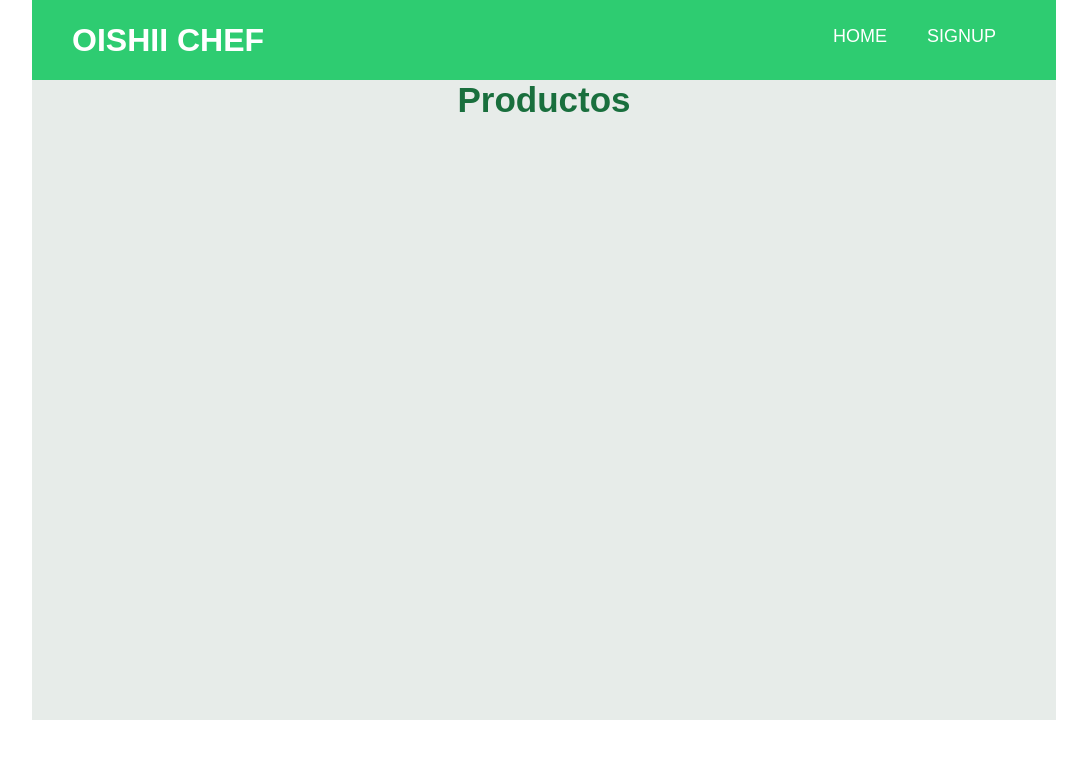
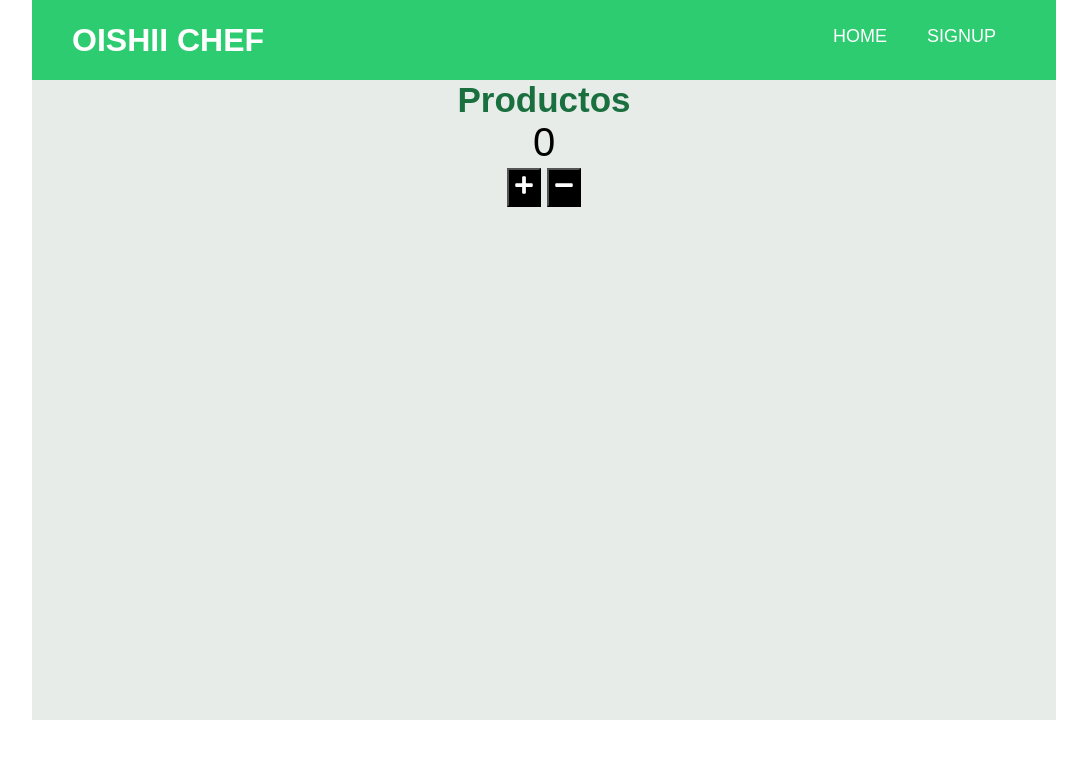
Before and after one commit to Martin-J-Larre/-React-CoderHouse-Oishii-Chef-Larre-version-2, a React (Create React App) app in the folder oshii-chef-v-2/: page / in a window 1280 px wide. Shown: the top 758 px of the page, without its empty margins (96-1183 px from the left). Built offline with nearby package versions, Linux system fonts and the light colour scheme; the HTML template or start-up script is replaced by a standard one.

Commit message:
Entrega clase 5-ItemCount

```diff
--- a/oshii-chef-v-2/src/App.css
+++ b/oshii-chef-v-2/src/App.css
@@ -58,3 +58,18 @@
     /* cambiar el color del titulo */
     color: #196F3D ;
 }
+/* ItemCount */
+
+.counter_container{
+    text-align: center;
+}
+.counter_container p {
+    font-size: 40px;
+}
+.counter_container button {
+    font-size: 20px;
+    padding: 5px;
+    margin: 3px;
+    color: #fff;
+    background-color:#000;
+}
--- /dev/null
+++ b/oshii-chef-v-2/src/components/ItemCount.js
@@ -0,0 +1,33 @@
+import React, { useState } from 'react';
+import {FaPlus, FaMinus } from "react-icons/fa";
+
+const ItemCount = ({valorInicial, stock}) => {
+
+    const [isAdd, setAdd] = useState(valorInicial)
+
+    const increment = () => {
+        const newValue = isAdd +1 ;
+        if (newValue <= stock){
+            setAdd(newValue)
+        }
+    }
+
+    const decrement = () => {
+        const newValue = isAdd -1 ;
+        if (newValue >= valorInicial){
+            setAdd(newValue)
+        }
+    }
+
+
+    return(
+        <>
+            <div className="counter_container">
+                <p>{isAdd}</p>
+                <button onClick={increment}><FaPlus /></button>
+                <button onClick={decrement}><FaMinus /></button>
+            </div>
+        </>
+    );
+}
+export default ItemCount;
--- a/oshii-chef-v-2/src/components/ItemListContainer.js
+++ b/oshii-chef-v-2/src/components/ItemListContainer.js
@@ -1,10 +1,12 @@
 import React from 'react';
+import ItemCount from './ItemCount';
 
 const ItemsListContainer = (props) => {
 
     return (
         <div className="itemsListContainer">
            <h1 className="titulos">{props.titulo}</h1>
+           <ItemCount valorInicial={0} stock={10}/>
         </div>
     );
 }
```
